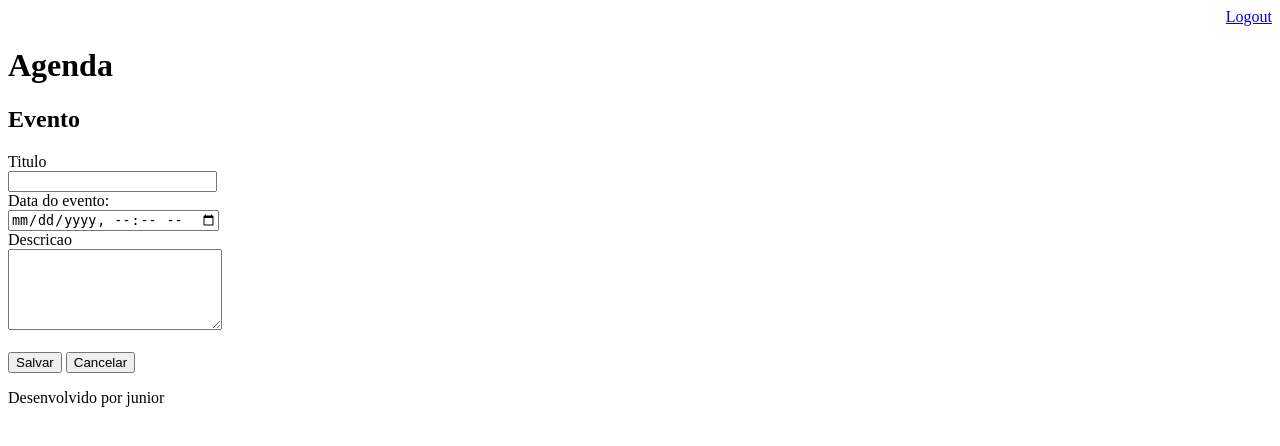
After one commit to Junioracpj/Agenda-Django, a Django app: template templates/evento.html in a window 1280 px wide. The commit adds this page. Shown: the top 446 px of the page. Run offline with Django 4.2, Linux system fonts and the light colour scheme; the template is opened without the code that fills it, so the values that code supplies are empty.

Commit message:
Incluindo templates para insercao de eventos da agenda

```diff
--- a/templates/agenda.html
+++ b/templates/agenda.html
@@ -2,6 +2,9 @@
 
 {% block content %}
     <h2>Agendamentos</h2>
+    <a href="evento">
+        <button type="button">Novo Evento</button>
+    </a>
     <ul style="font-size: 10px">
 
 
--- /dev/null
+++ b/templates/evento.html
@@ -0,0 +1,31 @@
+{% extends "modelpage.html" %}
+
+{% block content %}
+
+<h2>Evento</h2>
+<form action="submit" method="post">
+    {% csrf_token %}
+    <label> Titulo </label>
+    <br>
+    <input type="text" name="titulo" size="23">
+    <br>
+    <label> Data do evento: </label>
+    <br>
+    <input type="datetime-local" name="data_evento">
+    <br>
+    <label> Descricao </label>
+    <br>
+    <textarea name="descricao" rows="5" cols="24"></textarea>
+    <br><br>
+    <button type="submit"> Salvar </button>
+    <a href="/">
+        <button type="button"> Cancelar </button>
+    </a>
+</form>
+
+
+
+
+
+
+{% endblock %}
```
Also changed, not shown: core/views.py (+45 -4 lines), core/migrations/0001_initial.py (added), core/migrations/0002_evento_usuario_alter_evento_data_evento.py (added), core/models.py (line endings or trailing spaces), 1 other file.
